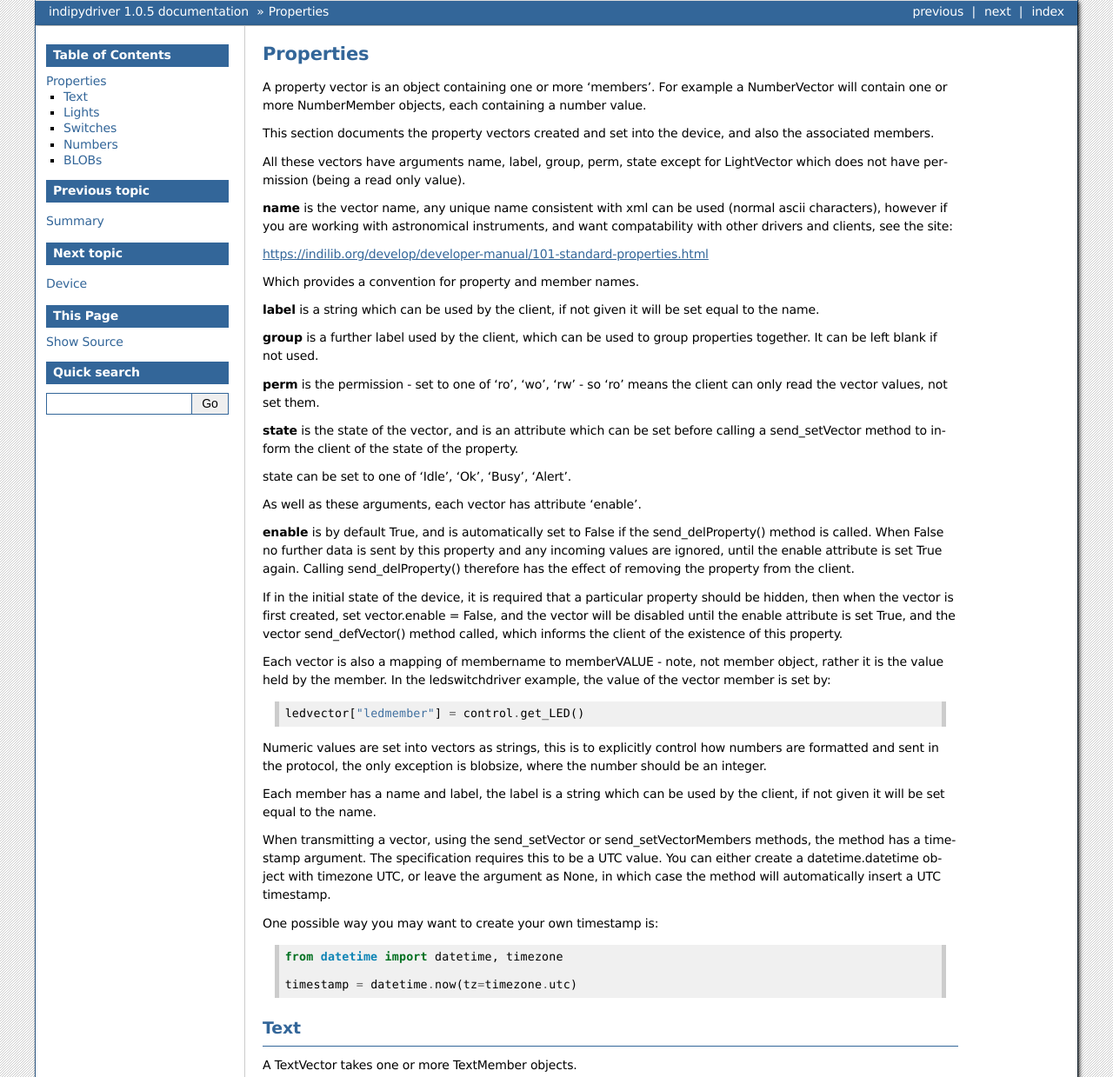
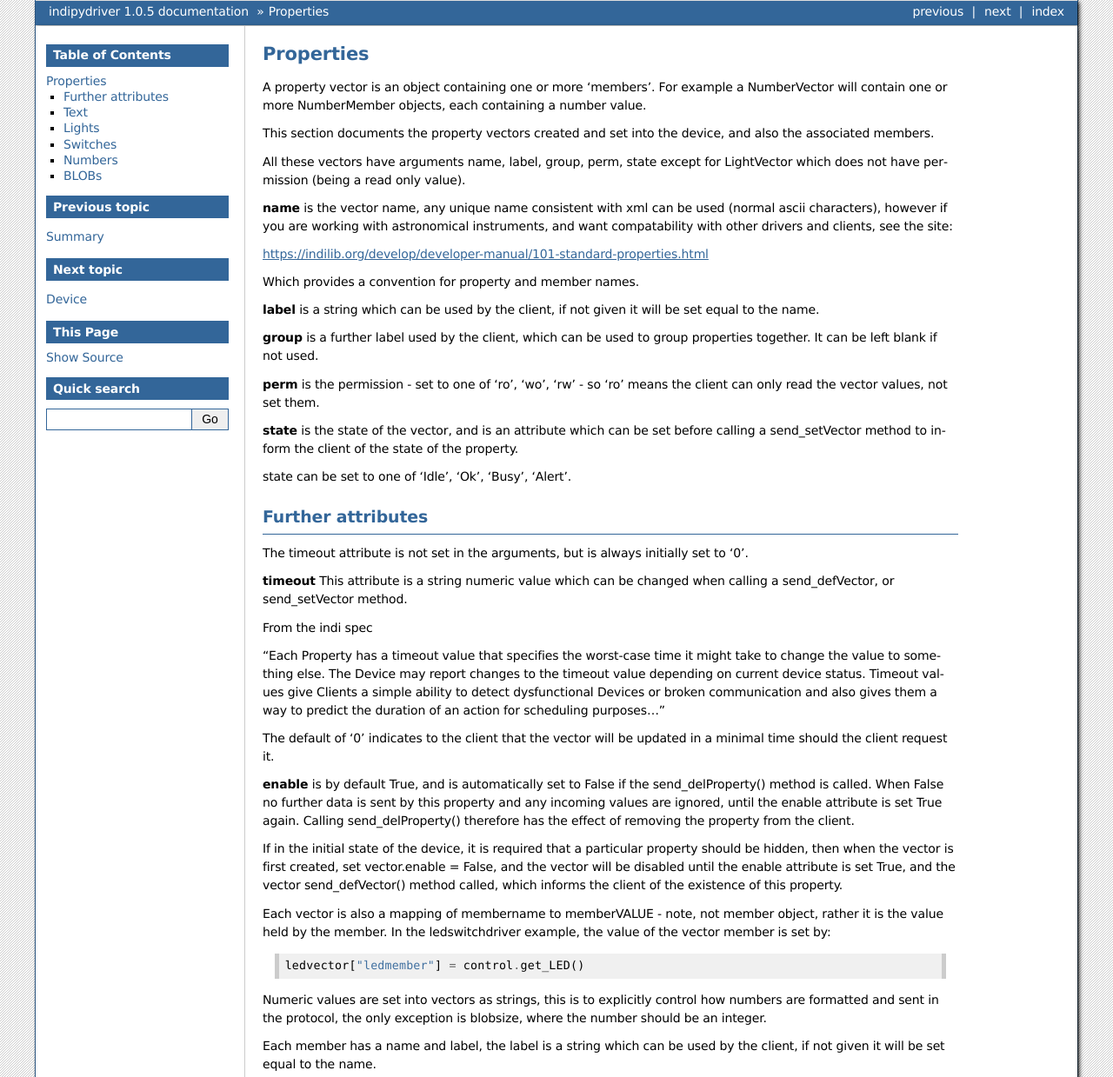
Before and after one commit to bernie-skipole/indipydriver, a Sphinx documentation site: the page built from docs/source/usage/propertyvectors.rst, in a window 1280 px wide and 1400 px high, cut to the strip 0-1239 px from the top of the window. Shown: the whole strip at 87% size. Built offline with Sphinx 7.4.7, drawn with Linux system fonts in a browser that asks for light colours.

Commit message:
working on docs

```diff
--- a/docs/source/usage/propertyvectors.rst
+++ b/docs/source/usage/propertyvectors.rst
@@ -23,7 +23,21 @@ Which provides a convention for property and member names.
 
 state can be set to one of 'Idle', 'Ok', 'Busy', 'Alert'.
 
-As well as these arguments, each vector has attribute 'enable'.
+Further attributes
+^^^^^^^^^^^^^^^^^^
+
+The timeout attribute is not set in the arguments, but is always initially set to '0'.
+
+**timeout** This attribute is a string numeric value which can be changed when calling a send_defVector, or send_setVector method.
+
+From the indi spec
+
+"Each Property has a timeout value that specifies the worst-case time it might take to change the value to something else.
+The Device may report changes to the timeout value depending on current device status. Timeout values give Clients a simple
+ability to detect dysfunctional Devices or broken communication and also gives them a way to predict the duration of an
+action for scheduling purposes..."
+
+The default of '0' indicates to the client that the vector will be updated in a minimal time should the client request it.
 
 **enable** is by default True, and is automatically set to False if the send_delProperty() method is called. When False no further data is sent by this property and any incoming values are ignored, until the enable attribute is set True again. Calling send_delProperty() therefore has the effect of removing the property from the client.
 
```
